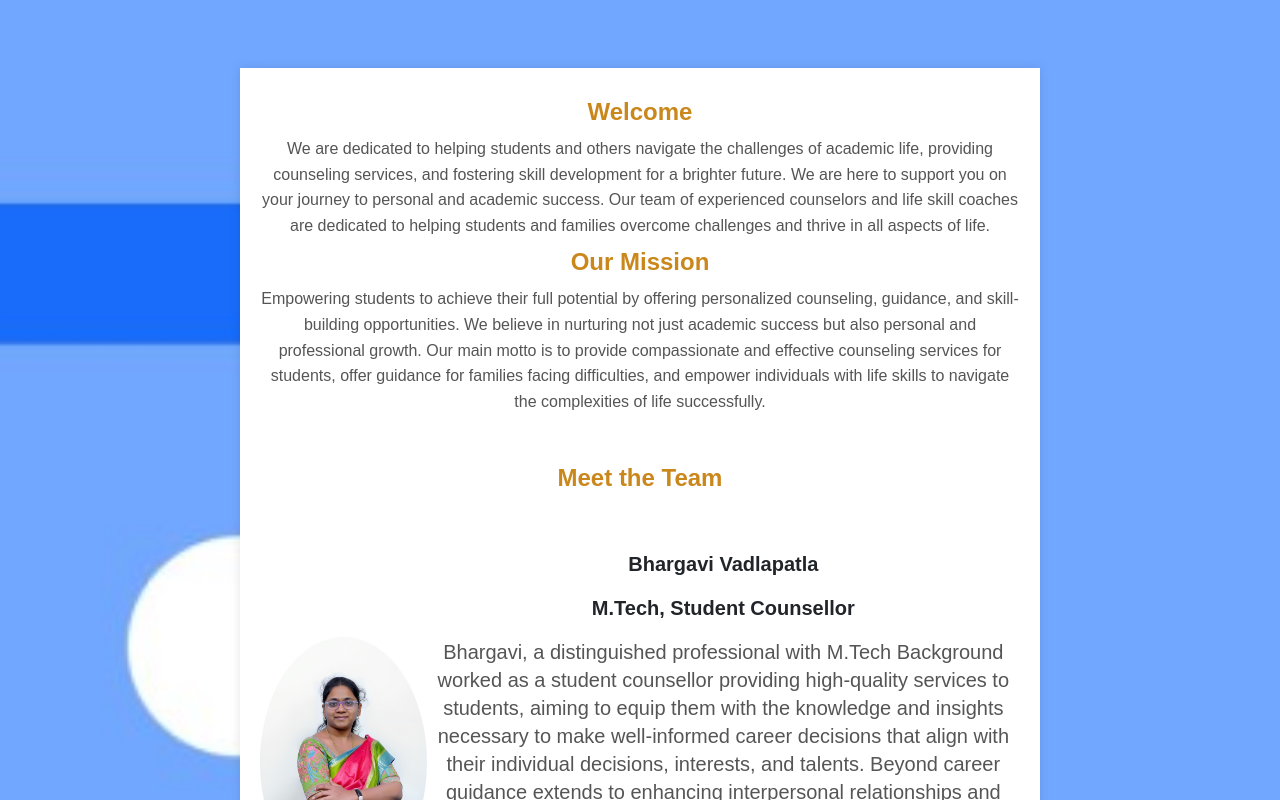
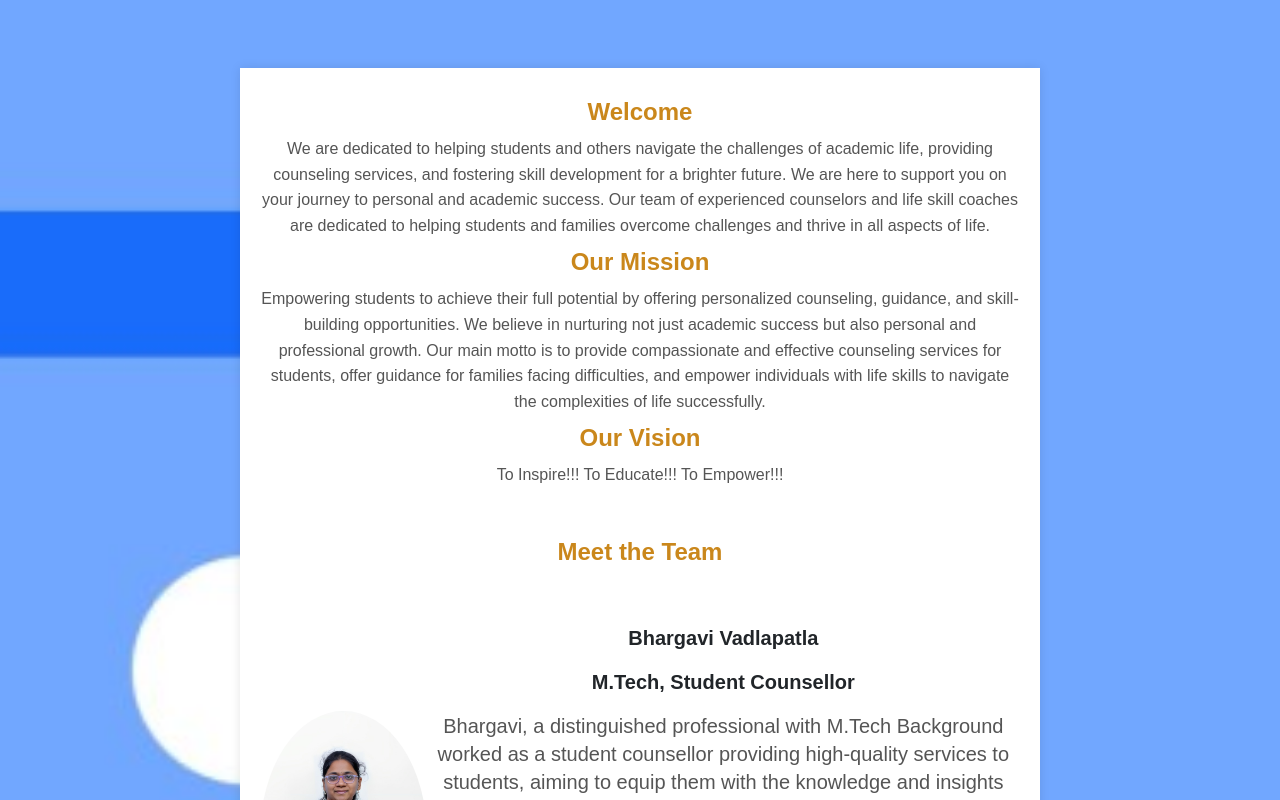
Before and after one commit to mohitratan18/ignit_frontend, a React (Create React App) app: page /aboutus in a window 1280 px wide. Shown: the top 800 px of the page. Built offline with nearby package versions, Linux system fonts and the light colour scheme.

Commit message:
added vision

```diff
--- a/src/components/Aboutus.js
+++ b/src/components/Aboutus.js
@@ -49,7 +49,12 @@ const Aboutus = () => (
         facing difficulties, and empower individuals with life skills to
         navigate the complexities of life successfully.
       </p>
-
+      <h2 className="text-2xl p-2 font-bold">Our Vision</h2>
+      <p>
+        To Inspire!!!
+        To Educate!!!
+        To Empower!!!
+      </p>
       <div className="mem">
         <h2 className="text-2xl p-5 font-bold">Meet the Team</h2>
 
```
